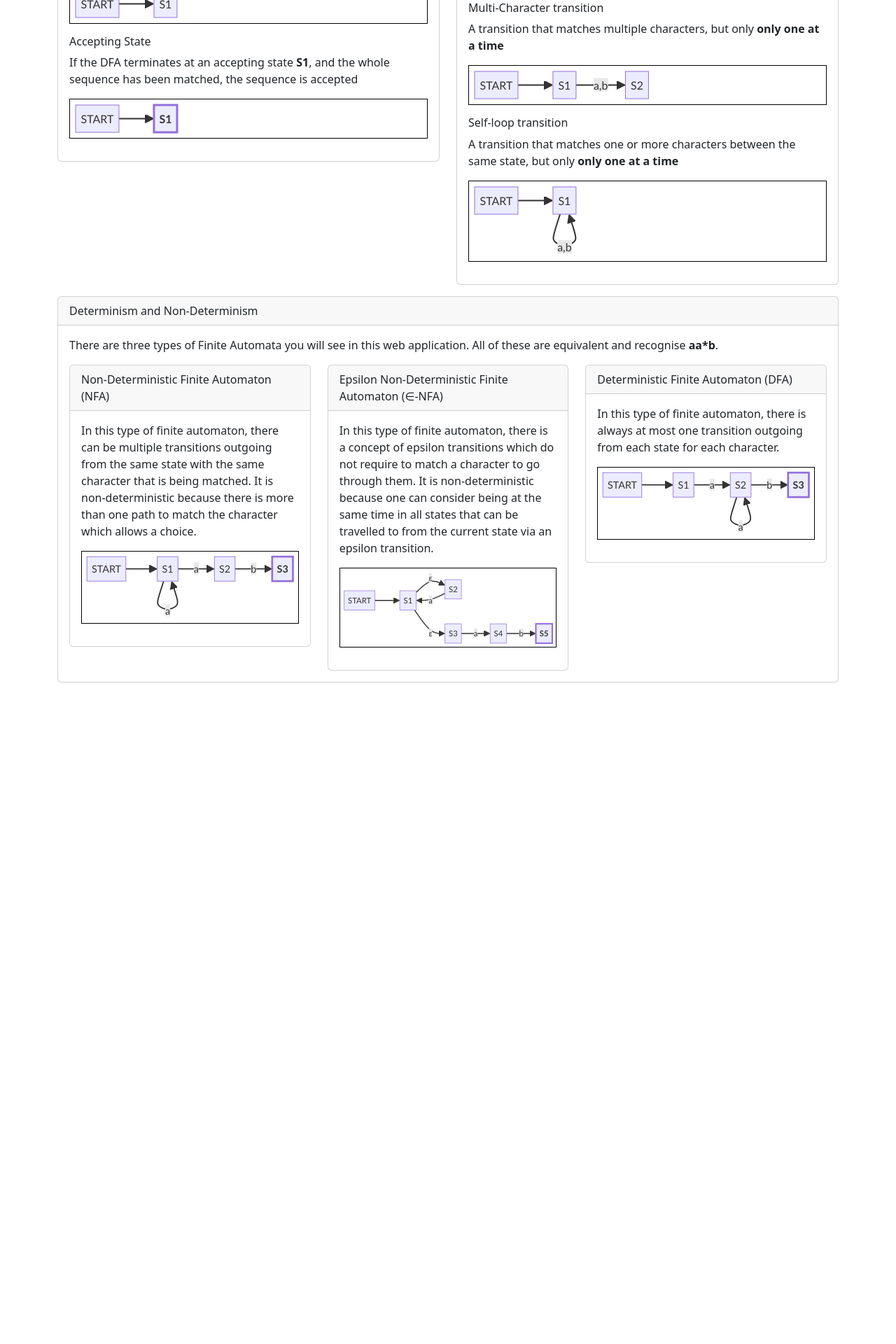
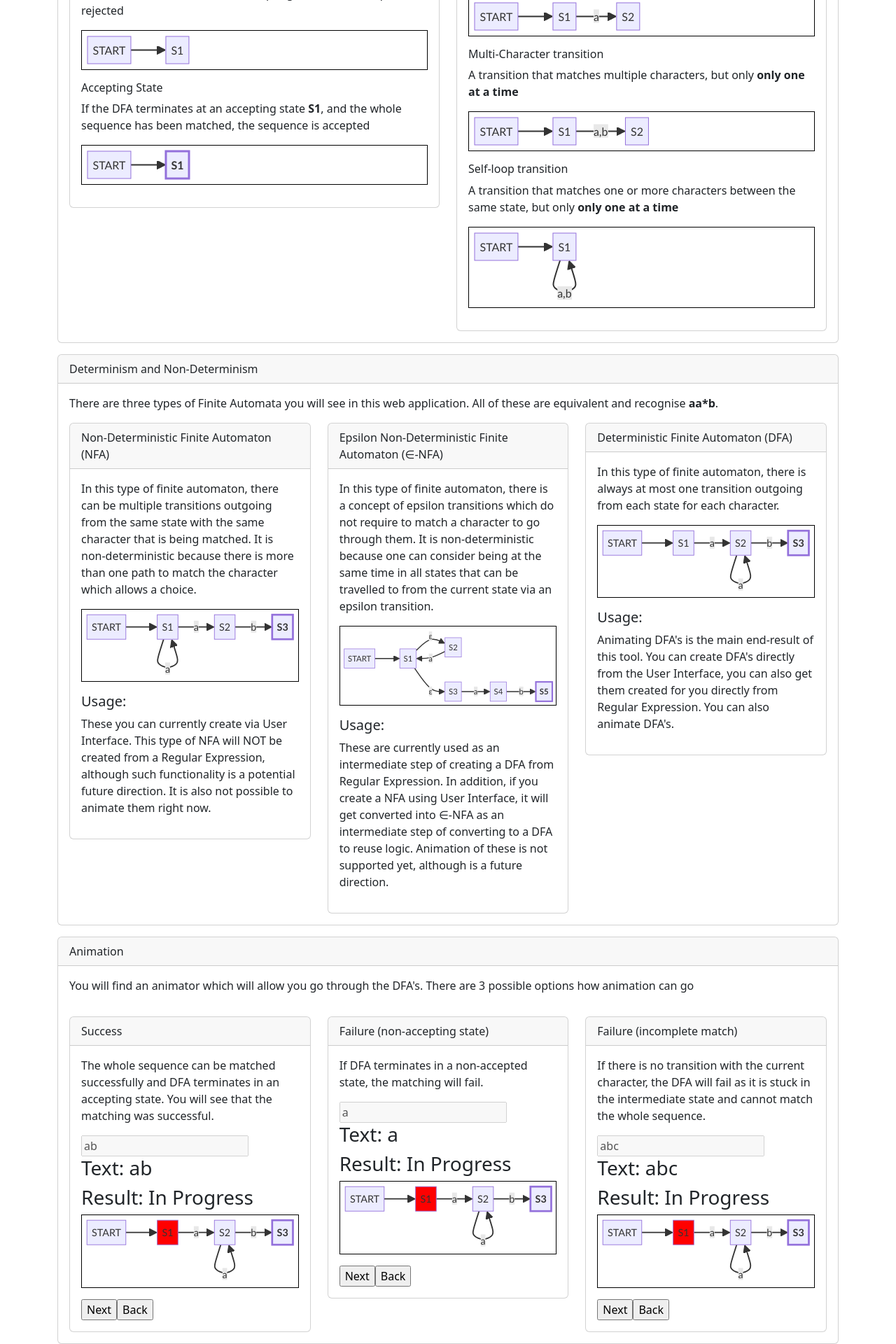
Before and after one commit to Danielius5/algorithm-animator, a React (Vite) app in the folder src/algorithm-animator/: page / in a window 1280 px wide. Shown: the part 503-2423 px from the top of the page at 70% size. Before the commit the page ends 1478 px from the top, so only its background shows below. Built offline with nearby package versions, Linux system fonts and the light colour scheme.

Commit message:
Improve docs, fix interference between animators

```diff
--- a/src/algorithm-animator/src/components/Animate.tsx
+++ b/src/algorithm-animator/src/components/Animate.tsx
@@ -6,9 +6,11 @@ import { AnimationState, Trace } from "./Trace";
 
 interface AnimateParams {
     states: State[]
+    sequence?: string
+    id?: string
   }
 
-export function Animate({states}:AnimateParams) {
+export function Animate({states, sequence, id}:AnimateParams) {
     // TODO: write about this
     // use floor to only move to next letter once we have gone through both transition and state (add 0.5 on each)
     // min can be 0.5, max text length + 0.5
@@ -16,13 +18,15 @@ export function Animate({states}:AnimateParams) {
     const [currentLetter, setCurrentLetter] = useState<number>(0.5)
     const [currentState, setCurrentState] = useState<AnimationState>(AnimationState.IN_PROGRESS)
     const [currentStep, setCurrentStep] = useState<number>(0)
-    const [text, setText] = useState<string>("");
+    const [text, setText] = useState<string>(sequence || "");
+
     // key={text} needed so we recreate graph animator on change to text
     return (
         <>
-            <input onChange={(e) => {setText(e.target.value);  setCurrentStep(0);setCurrentLetter(0.5);}} value={text} id="user-input-text-for-dfa"/>
+            <input disabled={sequence !== undefined} onChange={(e) => {setText(e.target.value);  setCurrentStep(0);setCurrentLetter(0.5);}} value={text} id="user-input-text-for-dfa"/>
+            <br/>
             <Trace text={text} current={Math.floor(currentLetter)} log={[]} state={currentState}/>
-            <GraphAnimator states={states} text={text} currentLetter={currentLetter} setCurrentLetter={setCurrentLetter} setCurrentState={setCurrentState} setCurrentStep={setCurrentStep} currentStep={currentStep} key={text}/>
+            <GraphAnimator id={id} states={states} text={text} currentLetter={currentLetter} setCurrentLetter={setCurrentLetter} setCurrentState={setCurrentState} setCurrentStep={setCurrentStep} currentStep={currentStep} key={text}/>
         </>
     )
 }
--- a/src/algorithm-animator/src/components/GraphAnimator.tsx
+++ b/src/algorithm-animator/src/components/GraphAnimator.tsx
@@ -11,6 +11,7 @@ interface GraphAnimatorParams {
     setCurrentLetter: Dispatch<SetStateAction<number>>
     setCurrentState: Dispatch<SetStateAction<AnimationState>>
     setCurrentStep: Dispatch<SetStateAction<number>>
+    id?: string
   }
 
 function recursiveBuildSteps(state: State, text: string, steps: Step[]) {
@@ -44,7 +45,7 @@ function setActiveStep(state: State, step: Step, visited: Set<Step>) {
         setActiveStep(transition.stateTo, step, visited)
     }
 }
-export function GraphAnimator({states, text, setCurrentLetter, setCurrentState, currentLetter, currentStep, setCurrentStep}:GraphAnimatorParams) {
+export function GraphAnimator({states, text, setCurrentLetter, setCurrentState, currentLetter, currentStep, setCurrentStep, id}:GraphAnimatorParams) {
 
     const [goForward, setGoForward] = useState<boolean | undefined >(undefined);
     let steps: Step[] = []
@@ -87,7 +88,7 @@ export function GraphAnimator({states, text, setCurrentLetter, setCurrentState,
 
     return (
         <div>
-            <GraphFromDFA id="g-animator" states={states} />
+            <GraphFromDFA id={id ||"g-animator"} states={states} />
             <input type="button" onClick={() => {setCurrentStep(Math.min(currentStep + 1, steps.length - 1)); setGoForward(true)}}  value="Next" id="animate-button-next" />
             <input type="button" onClick={() => {setCurrentStep(Math.max(currentStep - 1, 0)); setGoForward(false)}}  value="Back" id="animate-button-back" />
 
--- a/src/algorithm-animator/src/pages/home.tsx
+++ b/src/algorithm-animator/src/pages/home.tsx
@@ -1,3 +1,4 @@
+import { Animate } from '../components/Animate';
 import { GraphFromDFA } from '../components/GraphFromDFA';
 import { MainNavbar } from '../components/Navbar';
 
@@ -24,14 +25,21 @@ export default function Home() {
             </div>
           </div>
         </div>
-        <div className="row mt-3">
-          <div className="col-6">
+        <div className="row">
+          <div className="col-12 mt-3">
+            <div className="card">
+              <div className="card-header">
+                Main components
+              </div>
+              <div className="card-body">
+                The main components of Finite State Automata are states and transitions
+                <div className="row">
+                  <div className="col-lg-6 mt-3">
                     <div className="card">
                       <div className="card-header">
                         States
                       </div>
                       <div className="card-body">
-                <h5 className="card-title">States</h5>
                         <p className="card-text">States correspond to certain stages of matching a sequence to a Regular Expression. Further matching can only happen via the transitions outgoing from the current state</p>
 
                         <h6 className="card-title">Non-Accepting State</h6>
@@ -44,13 +52,12 @@ export default function Home() {
                       </div>
                     </div>
                   </div>
-          <div className="col-6">
+                  <div className="col-lg-6 mt-3">
                     <div className="card">
                       <div className="card-header">
                         Transitions
                       </div>
                       <div className="card-body">
-                <h5>Transitions</h5>
                         <p className="card-text">Transitions can exist between states corresponding to a recognised character. Transitions have 3 types:</p>
 
                         <h6 className="card-title">Single-Character transition</h6>
@@ -69,8 +76,12 @@ export default function Home() {
                     </div>
                   </div>
                 </div>
-        <div className="row mt-3">
-          <div className="col-12">
+              </div>
+            </div>
+          </div>
+        </div>
+        <div className="row">
+          <div className="col-12 mt-3">
             <div className="card">
               <div className="card-header">
                 Determinism and Non-Determinism
@@ -78,8 +89,8 @@ export default function Home() {
               <div className="card-body">
                 <p className="card-text">
                   There are three types of Finite Automata you will see in this web application. All of these are equivalent and recognise <strong>aa*b</strong>.
-                  <div className="row mt-3">
-                    <div className="col-4">
+                  <div className="row">
+                    <div className="col-lg-4 mt-3">
                       <div className="card">
                         <div className="card-header">
                           Non-Deterministic Finite Automaton (NFA)
@@ -88,11 +99,15 @@ export default function Home() {
                           <p className="card-text">
                             In this type of finite automaton, there can be multiple transitions outgoing from the same state with the same character that is being matched. It is non-deterministic because there is more than one path to match the character which allows a choice.
                           </p>
-                          <GraphFromDFA id="g6" states={[{ value: "S1", isAccepted: false, transitions: [{ characterMatched: "a", stateTo: { value: "S1", isAccepted: false, transitions: [] } }, { characterMatched: "a", stateTo: { value: "S2", isAccepted: false, transitions: [{ characterMatched: "b", stateTo: { value: "S3", isAccepted: true, transitions: [] } }] } }, ] }]} />
+                          <GraphFromDFA id="g6" states={[{ value: "S1", isAccepted: false, transitions: [{ characterMatched: "a", stateTo: { value: "S1", isAccepted: false, transitions: [] } }, { characterMatched: "a", stateTo: { value: "S2", isAccepted: false, transitions: [{ characterMatched: "b", stateTo: { value: "S3", isAccepted: true, transitions: [] } }] } },] }]} />
+                          <h5>Usage:</h5>
+                          <p>
+                            These you can currently create via User Interface. This type of NFA will NOT be created from a Regular Expression, although such functionality is a potential future direction. It is also not possible to animate them right now.
+                          </p>
                         </div>
                       </div>
                     </div>
-                    <div className="col-4">
+                    <div className="col-lg-4 mt-3">
                       <div className="card">
                         <div className="card-header">
                           Epsilon Non-Deterministic Finite Automaton (∈-NFA)
@@ -101,11 +116,15 @@ export default function Home() {
                           <p className="card-text">
                             In this type of finite automaton, there is a concept of epsilon transitions which do not require to match a character to go through them. It is non-deterministic because one can consider being at the same time in all states that can be travelled to from the current state via an epsilon transition.
                           </p>
-                          <GraphFromDFA id="g7" states={[{ value: "S1", isAccepted: false, transitions: [{ characterMatched: "ε", stateTo: { value: "S2", isAccepted: false, transitions: [{ characterMatched: "a", stateTo: { value: "S1", isAccepted: false, transitions: [] } }] } }, { characterMatched: "ε", stateTo: { value: "S3", isAccepted: false, transitions: [{ characterMatched: "a", stateTo: { value: "S4", isAccepted: false, transitions:[{ characterMatched: "b", stateTo: { value: "S5", isAccepted: true, transitions: [] } }]}}] } }] }]} />
+                          <GraphFromDFA id="g7" states={[{ value: "S1", isAccepted: false, transitions: [{ characterMatched: "ε", stateTo: { value: "S2", isAccepted: false, transitions: [{ characterMatched: "a", stateTo: { value: "S1", isAccepted: false, transitions: [] } }] } }, { characterMatched: "ε", stateTo: { value: "S3", isAccepted: false, transitions: [{ characterMatched: "a", stateTo: { value: "S4", isAccepted: false, transitions: [{ characterMatched: "b", stateTo: { value: "S5", isAccepted: true, transitions: [] } }] } }] } }] }]} />
+                          <h5>Usage:</h5>
+                          <p>
+                            These are currently used as an intermediate step of creating a DFA from Regular Expression. In addition, if you create a NFA using User Interface, it will get converted into ∈-NFA as an intermediate step of converting to a DFA to reuse logic. Animation of these is not supported yet, although is a future direction.
+                          </p>
                         </div>
                       </div>
                     </div>
-                    <div className="col-4">
+                    <div className="col-lg-4 mt-3">
                       <div className="card">
                         <div className="card-header">
                           Deterministic Finite Automaton (DFA)
@@ -114,12 +133,74 @@ export default function Home() {
                           <p className="card-text">
                             In this type of finite automaton, there is always at most one transition outgoing from each state for each character.
                           </p>
-                          <GraphFromDFA id="g8" states={[{ value: "S1", isAccepted: false, transitions: [{ characterMatched: "a", stateTo: { value: "S2", isAccepted: false, transitions: [{ characterMatched: "a", stateTo: { value: "S2", isAccepted: false, transitions: [] } }, { characterMatched: "b", stateTo: { value: "S3", isAccepted: true, transitions: [] } }] } }, ] }]} />
+                          <GraphFromDFA id="g8" states={[{ value: "S1", isAccepted: false, transitions: [{ characterMatched: "a", stateTo: { value: "S2", isAccepted: false, transitions: [{ characterMatched: "a", stateTo: { value: "S2", isAccepted: false, transitions: [] } }, { characterMatched: "b", stateTo: { value: "S3", isAccepted: true, transitions: [] } }] } },] }]} />
+                          <h5>Usage:</h5>
+                          <p>
+                            Animating DFA's is the main end-result of this tool. You can create DFA's directly from the User Interface, you can also get them created for you directly from Regular Expression. You can also animate DFA's.
+                          </p>
                         </div>
                       </div>
                     </div>
                   </div>
                 </p>
+              </div>
+            </div>
+          </div>
+        </div>
+        <div className="row">
+          <div className="col-12 mt-3">
+            <div className="card">
+              <div className="card-header">
+                Animation
+              </div>
+              <div className="card-body">
+                <p className="card-text">
+                  You will find an animator which will allow you go through the DFA's. There are 3 possible options how animation can go
+
+
+                </p>
+
+                <div className="row">
+                  <div className="col-lg-4 mt-3">
+                    <div className="card">
+                      <div className="card-header">
+                        Success
+                      </div>
+                      <div className="card-body">
+                        <p className="card-text">
+                          The whole sequence can be matched successfully and DFA terminates in an accepting state. You will see that the matching was successful.
+                        </p>
+                        <Animate id="animator-1" sequence="ab" states={[{ "value": "S1", "isAccepted": false, "transitions": [{ "characterMatched": "a", "stateTo": { "value": "S2", "isAccepted": false, "transitions": [{ "characterMatched": "a", "stateTo": { "value": "S2", "isAccepted": false, "transitions": [], "active": false }, "active": false }, { "characterMatched": "b", "stateTo": { "value": "S3", "isAccepted": true, "transitions": [], "active": false }, "active": false }], "active": false }, "active": false }], "active": true }]} />
+                      </div>
+                    </div>
+                  </div>
+                  <div className="col-lg-4 mt-3">
+                    <div className="card">
+                      <div className="card-header">
+                        Failure (non-accepting state)
+                      </div>
+                      <div className="card-body">
+                        <p className="card-text">
+                          If DFA terminates in a non-accepted state, the matching will fail.
+                        </p>
+                        <Animate id="animator-2" sequence="a" states={[{ "value": "S1", "isAccepted": false, "transitions": [{ "characterMatched": "a", "stateTo": { "value": "S2", "isAccepted": false, "transitions": [{ "characterMatched": "a", "stateTo": { "value": "S2", "isAccepted": false, "transitions": [], "active": false }, "active": false }, { "characterMatched": "b", "stateTo": { "value": "S3", "isAccepted": true, "transitions": [], "active": false }, "active": false }], "active": false }, "active": false }], "active": true }]} />
+                      </div>
+                    </div>
+                  </div>
+                  <div className="col-lg-4 mt-3">
+                    <div className="card">
+                      <div className="card-header">
+                        Failure (incomplete match)
+                      </div>
+                      <div className="card-body">
+                        <p className="card-text">
+                          If there is no transition with the current character, the DFA will fail as it is stuck in the intermediate state and cannot match the whole sequence.
+                        </p>
+                        <Animate id="animator-3" sequence="abc" states={[{ "value": "S1", "isAccepted": false, "transitions": [{ "characterMatched": "a", "stateTo": { "value": "S2", "isAccepted": false, "transitions": [{ "characterMatched": "a", "stateTo": { "value": "S2", "isAccepted": false, "transitions": [], "active": false }, "active": false }, { "characterMatched": "b", "stateTo": { "value": "S3", "isAccepted": true, "transitions": [], "active": false }, "active": false }], "active": false }, "active": false }], "active": true }]} />
+                      </div>
+                    </div>
+                  </div>
+                </div>
               </div>
             </div>
           </div>
```
Also changed, not shown: 1 other file (tests, documents, lock files or other folders). Lines whose indentation alone changed are shown as unchanged.
